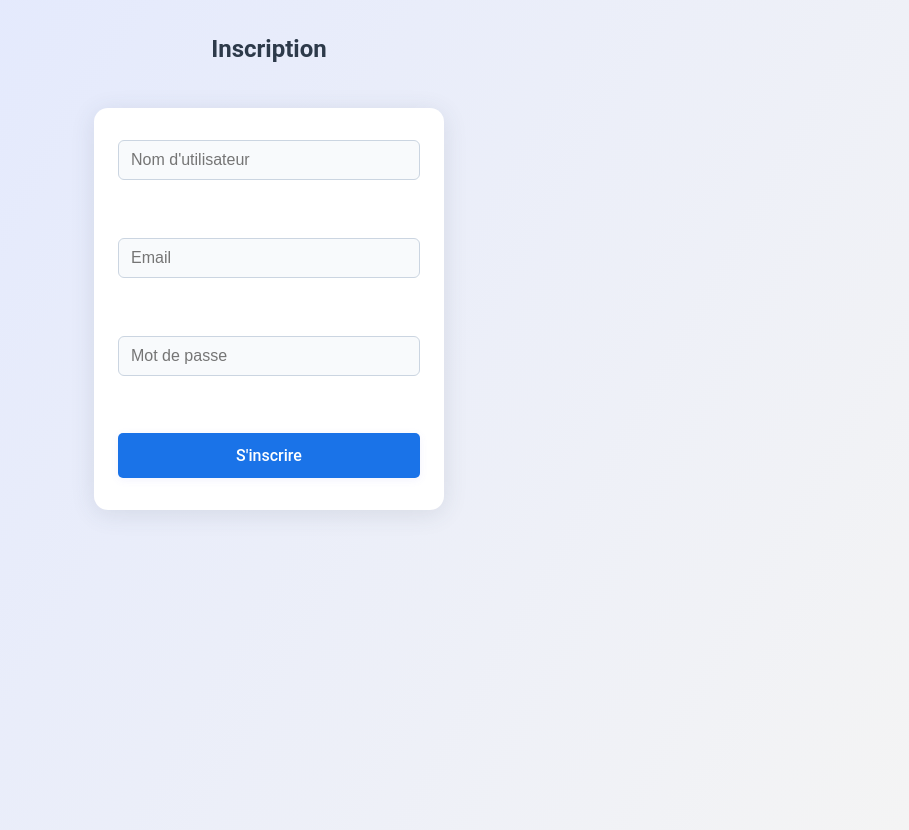
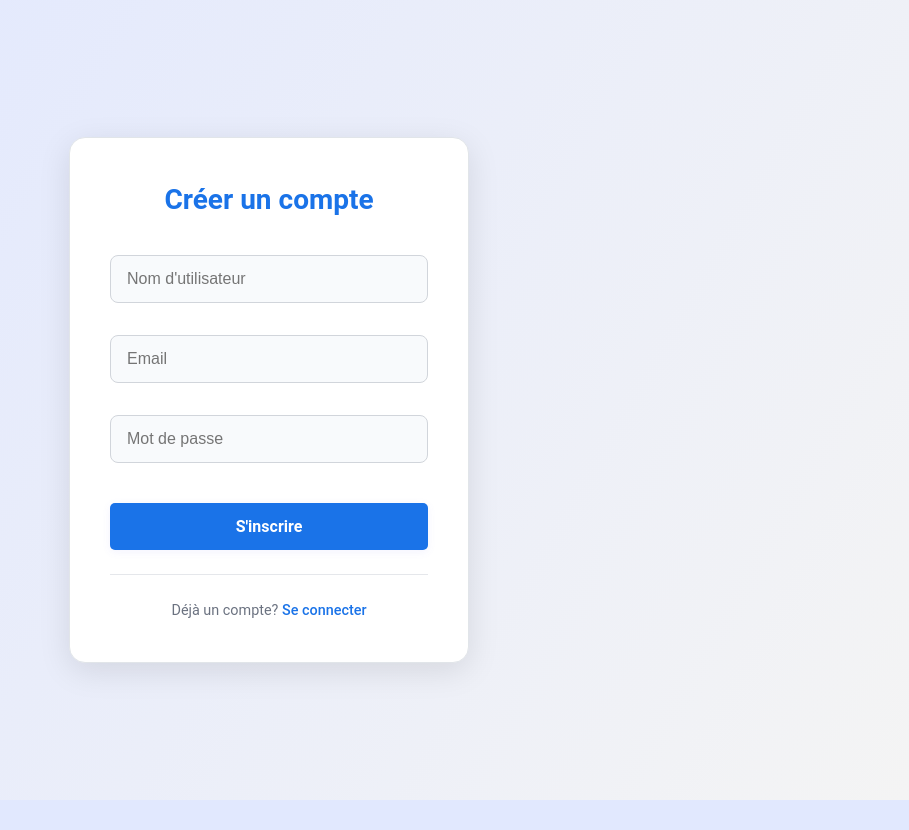
Before and after one commit to JMJJ-projects/stockagecloud, a Flask app: page /register in a window 1280 px wide. Shown: the whole page, without its empty margins (371-1280 px from the left). After the commit the page ends 800 px from the top, so only its background shows below. Run offline with Flask 3, Linux system fonts and the light colour scheme.

Commit message:
Update 12 files
- /static/js/app.js
- /static/js/login.js
- /static/js/register.js
- /static/css/styles.css
- /templates/index.html
- /templates/login.html
- /templates/mainpage.html
- /templates/register.html
- /app.py
- /database.db
- /db.py
- /README.md

```diff
--- a/app.py
+++ b/app.py
@@ -74,13 +74,14 @@
 @app.route('/register', methods=['GET', 'POST'])
 def register():
     db = get_db()
-    if request.method == 'POST' and request.is_json:
-        data = request.get_json()
-        username = data.get('username')
-        email = data.get('email')
-        password = data.get('password')
+    if request.method == 'POST':
+        username = request.form.get('username')
+        email = request.form.get('email')
+        password = request.form.get('password')
+
         if not username or not email or not password:
-            return jsonify({'error': 'Tous les champs sont obligatoires.'}), 400
+            flash('Tous les champs sont obligatoires.', 'error')
+            return render_template('register.html')
 
         # Hash the password before storing
         hashed_password = generate_password_hash(password)
@@ -91,11 +92,15 @@
                 (username, email, hashed_password)
             )
             db.commit()
-            return jsonify({'success': True}), 200
+            flash('Inscription réussie! Vous pouvez maintenant vous connecter.', 'success')
+            return redirect(url_for('login'))
         except db.IntegrityError:
-            return jsonify({'error': 'Email ou nom d\'utilisateur déjà utilisé.'}), 400
+            flash('Email ou nom d\'utilisateur déjà utilisé.', 'error')
+            return render_template('register.html')
         except Exception as e:
-            return jsonify({'error': "Erreur inattendue l'inscription."}), 500
+            flash("Erreur inattendue lors de l'inscription.", 'error')
+            return render_template('register.html')
+
     return render_template('register.html')
 
 
@@ -103,10 +108,14 @@
 @app.route('/login', methods=['GET', 'POST'])
 def login():
     db = get_db()
-    if request.method == 'POST' and request.is_json:
-        data = request.get_json()
-        username = data.get('username')
-        password = data.get('password')
+    if request.method == 'POST':
+        username = request.form.get('username')
+        password = request.form.get('password')
+
+        if not username or not password:
+            flash('Nom d\'utilisateur et mot de passe requis.', 'error')
+            return render_template('login.html')
+
         try:
             # First, get the user by username only
             user = db.execute(
@@ -118,11 +127,15 @@
             if user and check_password_hash(user['password'], password):
                 session['user_id'] = user['id']
                 session['username'] = user['username']
-                return jsonify({'success': True}), 200
+                flash('Connexion réussie!', 'success')
+                return redirect(url_for('dashboard'))
             else:
-                return jsonify({'error': 'Identifiants invalides.'}), 401
+                flash('Identifiants invalides.', 'error')
+                return render_template('login.html')
         except Exception as e:
-            return jsonify({'error': "Erreur inattendue lors de la connexion."}), 500
+            flash("Erreur inattendue lors de la connexion.", 'error')
+            return render_template('login.html')
+
     return render_template('login.html')
 
 # --- Logout ---
@@ -146,7 +159,7 @@
             if file and file.filename:
                 # Check file type
                 if not is_allowed_file(file.filename):
-                    flash('Type de fichier non autorisé.')
+                    flash('Type de fichier non autorisé.', 'error')
                     return redirect(url_for('dashboard'))
 
                 # Generate unique filename and sanitize original name
@@ -163,7 +176,7 @@
                     file_size = os.path.getsize(filepath)
 
                 except Exception as e:
-                    flash('Erreur lors de l\'enregistrement du fichier.')
+                    flash('Erreur lors de l\'enregistrement du fichier.', 'error')
                     return redirect(url_for('dashboard'))
 
                 try:
@@ -172,15 +185,15 @@
                         (user_id, unique_filename, safe_original_name, file_hash, file_size, datetime.now().isoformat())
                     )
                     db.commit()
-                    flash('Fichier téléversé avec succès!')
+                    flash('Fichier téléversé avec succès!', 'success')
                 except Exception as e:
-                    flash('Erreur lors de l\'enregistrement en base de données.')
+                    flash('Erreur lors de l\'enregistrement en base de données.', 'error')
                     if os.path.exists(filepath):
                         os.remove(filepath)
             else:
-                flash('Aucun fichier sélectionné.')
+                flash('Aucun fichier sélectionné.', 'error')
         except Exception as e:
-            flash('Erreur inattendue lors du téléversement.')
+            flash('Erreur inattendue lors du téléversement.', 'error')
 
     try:
         files = db.execute(
@@ -188,7 +201,7 @@
             (user_id,)
         ).fetchall()
     except Exception as e:
-        flash('Erreur lors de la récupération des fichiers.')
+        flash('Erreur lors de la récupération des fichiers.', 'error')
         files = []
     return render_template('dashboard.html', files=files, username=session['username'])
 
@@ -205,7 +218,7 @@
             (file_id, session['user_id'])
         ).fetchone()
     except Exception as e:
-        flash('Erreur lors de la récupération du fichier.')
+        flash('Erreur lors de la récupération du fichier.', 'error')
         return redirect(url_for('dashboard'))
 
     if file:
@@ -215,7 +228,7 @@
                 # Verify file integrity
                 current_hash = get_file_hash(filepath)
                 if current_hash != file['file_hash']:
-                    flash('Erreur: Le fichier a été corrompu.')
+                    flash('Erreur: Le fichier a été corrompu.', 'error')
                     return redirect(url_for('dashboard'))
 
                 # Serve file with original filename
@@ -226,13 +239,13 @@
                     download_name=file['original_filename']
                 )
             except Exception as e:
-                flash('Erreur lors du téléchargement du fichier.')
+                flash('Erreur lors du téléchargement du fichier.', 'error')
                 return redirect(url_for('dashboard'))
         else:
-            flash('Fichier introuvable sur le serveur.')
+            flash('Fichier introuvable sur le serveur.', 'error')
             return redirect(url_for('dashboard'))
     else:
-        flash('Fichier introuvable ou non autorisé.')
+        flash('Fichier introuvable ou non autorisé.', 'error')
         return redirect(url_for('dashboard'))
 
 # --- Delete File ---
@@ -248,7 +261,7 @@
             (file_id, session['user_id'])
         ).fetchone()
     except Exception as e:
-        flash('Erreur lors de la récupération du fichier à supprimer.')
+        flash('Erreur lors de la récupération du fichier à supprimer.', 'error')
         return redirect(url_for('dashboard'))
 
     if file:
@@ -257,16 +270,16 @@
             if os.path.exists(filepath):
                 os.remove(filepath)
         except Exception as e:
-            flash('Erreur lors de la suppression du fichier sur le disque.')
+            flash('Erreur lors de la suppression du fichier sur le disque.', 'error')
             return redirect(url_for('dashboard'))
         try:
             db.execute("DELETE FROM files WHERE id = ?", (file_id,))
             db.commit()
-            flash('Fichier supprimé avec succès.')
+            flash('Fichier supprimé avec succès.', 'success')
         except Exception as e:
-            flash('Erreur lors de la suppression en base de données.')
+            flash('Erreur lors de la suppression en base de données.', 'error')
     else:
-        flash('Fichier introuvable ou non autorisé.')
+        flash('Fichier introuvable ou non autorisé.', 'error')
     return redirect(url_for('dashboard'))
 
 
--- a/static/css/styles.css
+++ b/static/css/styles.css
@@ -66,22 +66,141 @@
     transform: translateY(-2px) scale(1.03);
 }
 
-.btn-login {
-    color: #1a73e8;
-    border: 1px solid #1a73e8;
-    background: none;
-}
-.btn-login:hover {
+.btn-login, .btn-register {
+
     background-color: #1a73e8;
     color: white;
 }
+.btn-login:hover, .btn-register:hover {
+    background-color: #1557b0;
+}
 
-.btn-register {
-    background-color: #1a73e8;
-    color: white;
+/* Authentication Pages */
+.auth-container {
+    min-height: 100vh;
+    display: flex;
+    align-items: center;
+    justify-content: center;
+    padding: 2rem;
 }
-.btn-register:hover {
-    background-color: #1557b0;
+
+.auth-card {
+    background: white;
+    border-radius: 16px;
+    box-shadow: 0 8px 32px rgba(0, 0, 0, 0.1);
+    padding: 2.5rem;
+    width: 100%;
+    max-width: 400px;
+    border: 1px solid #e1e5e9;
+}
+
+.auth-header {
+    text-align: center;
+    margin-bottom: 2rem;
+}
+
+.auth-header h2 {
+    color: #1a73e8;
+    font-size: 1.75rem;
+    margin-bottom: 0.5rem;
+    margin-top: 0;
+}
+
+.auth-header p {
+    color: #6b7280;
+    font-size: 0.95rem;
+}
+
+/* Auth Messages */
+.auth-messages {
+    margin-bottom: 1.5rem;
+}
+
+.auth-messages .message {
+    padding: 0.75rem 1rem;
+    border-radius: 8px;
+    margin-bottom: 0.5rem;
+    font-size: 0.9rem;
+    display: flex;
+    align-items: center;
+    gap: 0.5rem;
+    animation: slideIn 0.3s ease;
+}
+
+.auth-messages .message-info {
+    background: #e3f2fd;
+    color: #1976d2;
+    border-left: 4px solid #1976d2;
+}
+
+.auth-messages .message-success {
+    background: #e8f5e8;
+    color: #2e7d32;
+    border-left: 4px solid #2e7d32;
+}
+
+.auth-messages .message-error {
+    background: #ffebee;
+    color: #c62828;
+    border-left: 4px solid #c62828;
+}
+
+.auth-form {
+    margin: 0;
+    padding: 0;
+    background: none;
+    box-shadow: none;
+    max-width: none;
+}
+
+.form-group {
+    margin-bottom: 1rem;
+}
+
+.form-group input {
+    width: 100%;
+    padding: 0.875rem 1rem;
+    border: 1px solid #d1d5db;
+    border-radius: 8px;
+    font-size: 1rem;
+    transition: all 0.2s ease;
+}
+
+.form-group input:focus {
+    border-color: #1a73e8;
+    box-shadow: 0 0 0 3px rgba(26, 115, 232, 0.1);
+}
+
+.auth-form .btn {
+    width: 100%;
+    padding: 0.875rem;
+    font-size: 1rem;
+    font-weight: 600;
+    margin-top: 0.5rem;
+}
+
+.auth-footer {
+    text-align: center;
+    margin-top: 1.5rem;
+    padding-top: 1.5rem;
+    border-top: 1px solid #e5e7eb;
+}
+
+.auth-footer p {
+    color: #6b7280;
+    font-size: 0.9rem;
+}
+
+.btn-link {
+    color: #1a73e8;
+    text-decoration: none;
+    font-weight: 500;
+    transition: color 0.2s ease;
+}
+
+.btn-link:hover {
+    color: #1557b0;
+    text-decoration: underline;
 }
 
 #app, #uploadResult {
@@ -703,6 +822,11 @@
         right: 20px;
         max-width: none;
     }
+
+    .auth-card {
+        padding: 2rem;
+        margin: 1rem;
+    }
 }
 
 @media (max-width: 600px) {
--- a/static/js/register.js
+++ /dev/null
@@ -1,38 +0,0 @@
-// JS pour la page d'inscription
-document.getElementById('registerForm').addEventListener('submit', async function(e) {
-    e.preventDefault();
-    const form = e.target;
-    const username = form.username.value;
-    const email = form.email.value;
-    const password = form.password.value;
-
-    const messageDiv = document.getElementById('form-message');
-    messageDiv.textContent = ''; // Clear previous messages
-
-    try {
-        const res = await fetch('/register', {
-            method: 'POST',
-            headers: { 'Content-Type': 'application/json' },
-            body: JSON.stringify({ username, email, password })
-        });
-        let data = {};
-        try {
-            data = await res.json();
-        } catch (jsonErr) {
-            messageDiv.textContent = 'Réponse serveur invalide.';
-            messageDiv.style.color = 'red';
-            return;
-        }
-        if (res.ok) {
-            messageDiv.textContent = 'Inscription réussie ! Redirection...';
-            messageDiv.style.color = 'green';
-            setTimeout(() => window.location.href = '/login', 1500);
-        } else {
-            messageDiv.textContent = data.error || "Erreur lors de l'inscription";
-            messageDiv.style.color = 'red';
-        }
-    } catch (error) {
-        messageDiv.textContent = "Erreur réseau. Veuillez réessayer.";
-        messageDiv.style.color = 'red';
-    }
-});
--- a/templates/index.html
+++ b/templates/index.html
@@ -26,7 +26,6 @@
     <main>
         <section class="hero">
             <h1>Bienvenue sur Notre Plateforme</h1>
-            <p>Une solution moderne pour gérer vos fichiers en toute simplicité</p>
             <div class="cta-buttons">
                 <a href="/templates/register.html" class="btn btn-primary">Commencer</a>
                 <a href="#features" class="btn btn-secondary">En savoir plus</a>
--- a/templates/mainpage.html
+++ b/templates/mainpage.html
@@ -13,7 +13,7 @@
         <nav>
             <div class="nav-buttons">
                 <a href="{{ url_for('login') }}" class="btn btn-login">Connexion</a>
-                <a href="{{ url_for('register') }}" class="btn btn-register">S'inscrire</a>
+                <a href="{{ url_for('register') }}" class="btn btn-secondary">S'inscrire</a>
             </div>
 
             <div class="cta-buttons">
--- a/templates/register.html
+++ b/templates/register.html
@@ -2,18 +2,55 @@
 <html lang="fr">
 <head>
     <meta charset="UTF-8">
-    <title>Inscription</title>
+    <meta name="viewport" content="width=device-width, initial-scale=1.0">
+    <title>Inscription - StockageCloud</title>
     <link rel="stylesheet" href="{{ url_for('static', filename='css/styles.css') }}">
+    <link href="https://cdnjs.cloudflare.com/ajax/libs/font-awesome/6.0.0/css/all.min.css" rel="stylesheet">
 </head>
 <body>
-    <h2>Inscription</h2>
-    <form id="registerForm">
-        <input type="text" name="username" placeholder="Nom d'utilisateur" required><br>
-        <input type="email" name="email" placeholder="Email" required><br>
-        <input type="password" name="password" placeholder="Mot de passe" required><br>
-        <button type="submit">S'inscrire</button>
-    </form>
-    <div id="form-message"></div>
-    <script src="{{ url_for('static', filename='js/register.js') }}"></script>
+    <div class="auth-container">
+        <div class="auth-card">
+            <div class="auth-header">
+                <h2>Créer un compte</h2>
+            </div>
+
+            <!-- Flash Messages -->
+            {% with messages = get_flashed_messages(with_categories=true) %}
+                {% if messages %}
+                    <div class="auth-messages">
+                        {% for category, message in messages %}
+                            <div class="message message-{{ category }}">
+                                {% if category == 'success' %}
+                                    <i class="fas fa-check-circle"></i>
+                                {% elif category == 'error' %}
+                                    <i class="fas fa-exclamation-circle"></i>
+                                {% else %}
+                                    <i class="fas fa-info-circle"></i>
+                                {% endif %}
+                                {{ message }}
+                            </div>
+                        {% endfor %}
+                    </div>
+                {% endif %}
+            {% endwith %}
+
+            <form method="POST" action="{{ url_for('register') }}" class="auth-form">
+                <div class="form-group">
+                    <input type="text" name="username" placeholder="Nom d'utilisateur" required>
+                </div>
+                <div class="form-group">
+                    <input type="email" name="email" placeholder="Email" required>
+                </div>
+                <div class="form-group">
+                    <input type="password" name="password" placeholder="Mot de passe" required>
+                </div>
+                <button type="submit" class="btn btn-register">S'inscrire</button>
+            </form>
+
+            <div class="auth-footer">
+                <p>Déjà un compte? <a href="{{ url_for('login') }}" class="btn-link">Se connecter</a></p>
+            </div>
+        </div>
+    </div>
 </body>
 </html>
```
Also changed, not shown: static/js/app.js (deleted, +0 -63 lines), static/js/login.js (deleted, +0 -41 lines), templates/login.html (+44 -11 lines), README.md, database.db, db.py (line endings or trailing spaces).
